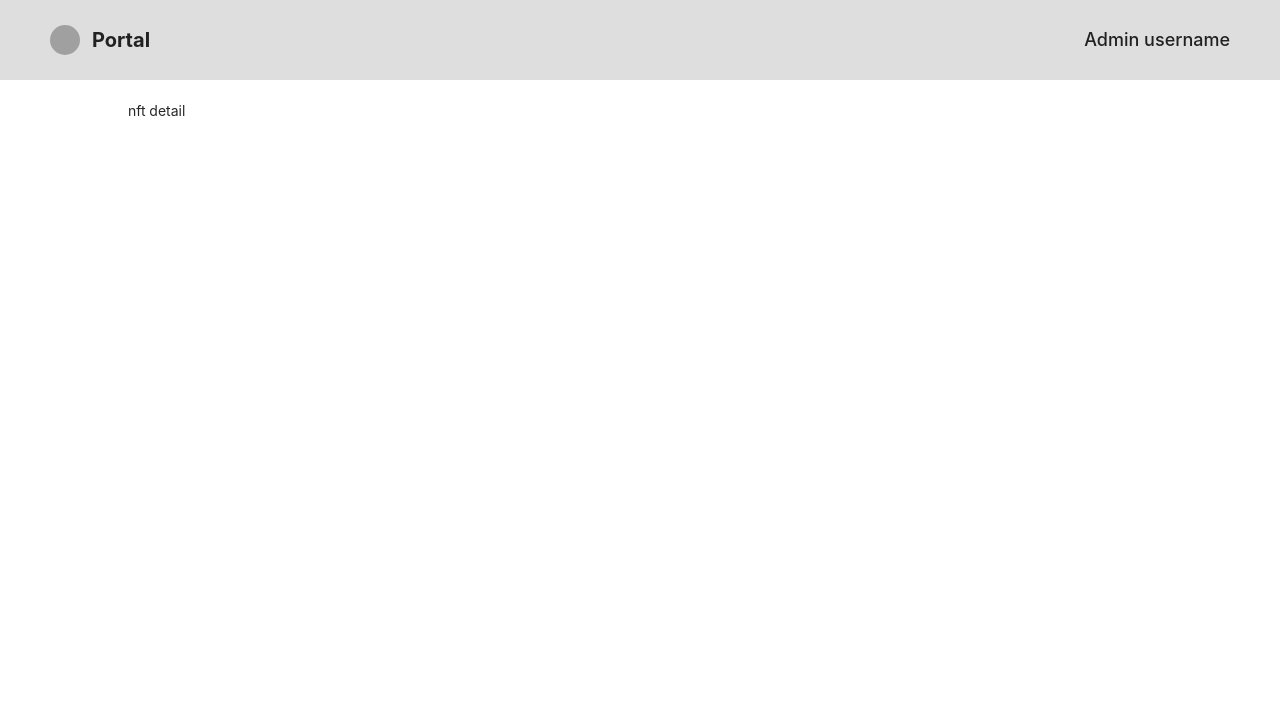
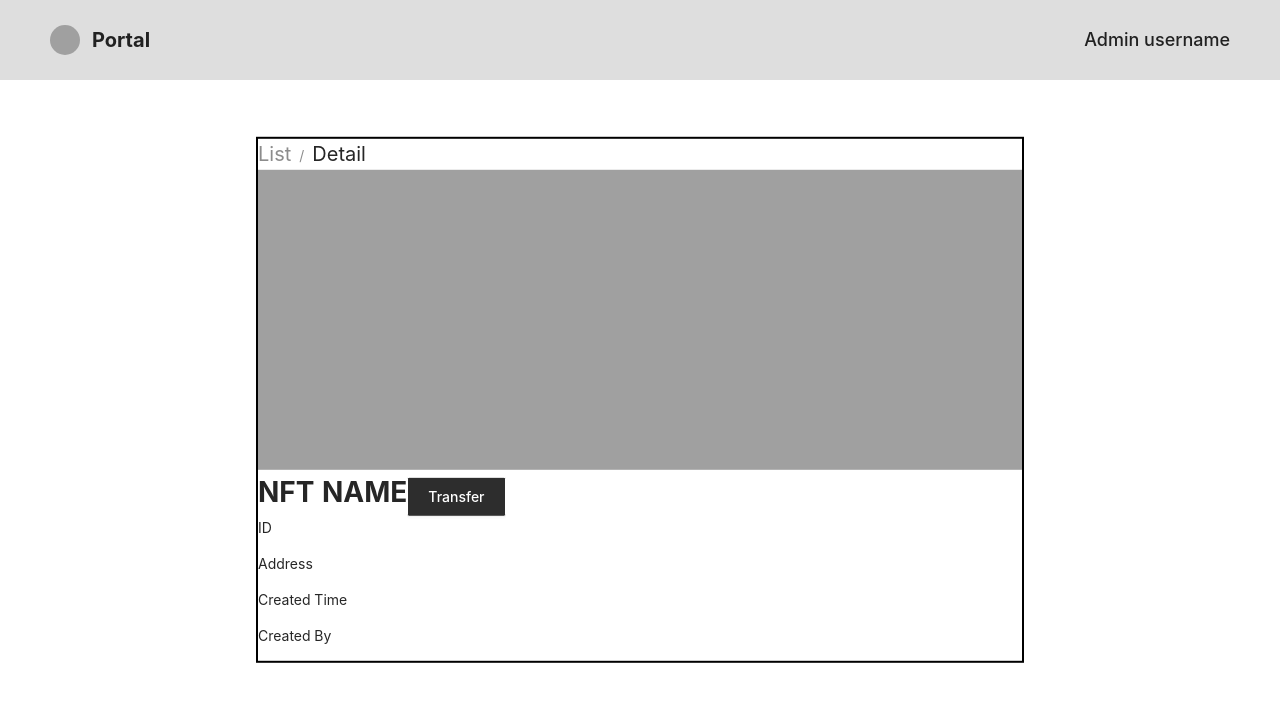
Before and after one commit to tw-bc-group/twbc-nft-admin-portal, a React (Create React App) app: page /detail in a window 1280 px wide. Shown: the top 702 px of the page. Built offline with nearby package versions, Linux system fonts and the light colour scheme.

Commit message:
feat: add elements to detail component

```diff
--- a/src/App.tsx
+++ b/src/App.tsx
@@ -5,6 +5,7 @@ import { BrowserRouter as Router, Route, Routes } from 'react-router-dom';
 import './App.css';
 import NFTDetail from './routes/detail'
 import CreateNFT from './routes/createNFT'
+import NFTTransfer from "./routes/NFTTransfer";
 
 const { Header } = Layout
 
@@ -22,6 +23,7 @@ const App = () => (
         <Route path="/" element={<NFTList/>} />
         <Route path="/detail" element={<NFTDetail/>} />
         <Route path="/create" element={<CreateNFT/>} />
+        <Route path="/transfer" element={<NFTTransfer/>} />
       </Routes>
 
     </div>
--- /dev/null
+++ b/src/css/detail.css
@@ -0,0 +1,23 @@
+.content {
+    position: absolute;
+    border: 2px solid black;
+    width: 60%;
+    top: 50%;
+    left: 50%;
+    transform: translate(-50%, -50%);
+}
+
+.breadcrumb {
+    font-size: 20px
+}
+
+.NFTimage {
+    width: 100%;
+    height: 300px;
+    background-color: #a0a0a0;
+}
+
+.detail-title {
+    font-size: 28px;
+    font-weight: bold;
+}
--- /dev/null
+++ b/src/routes/NFTTransfer.tsx
@@ -0,0 +1,5 @@
+import React from 'react'
+
+const NFTTransfer = () => (<div>nft transfer</div>)
+
+export default NFTTransfer
--- a/src/routes/detail.tsx
+++ b/src/routes/detail.tsx
@@ -1,5 +1,28 @@
 import React from 'react'
+import {Breadcrumb, Button} from "antd";
+import {Link} from "react-router-dom";
+import '../css/detail.css'
 
-const NFTDetail = () => (<div>nft detail</div>)
+const NFTDetail = () => (
+  <div className="content">
+    <Breadcrumb>
+      <Breadcrumb.Item className="breadcrumb">
+        <Link to="/">List</Link>
+      </Breadcrumb.Item>
+      <Breadcrumb.Item className="breadcrumb">
+        <Link to="/transfer">Detail</Link>
+      </Breadcrumb.Item>
+    </Breadcrumb>
+    <div className="NFTimage"></div>
+    <div>
+      <span className= "detail-title">NFT NAME</span>
+      <Link to="/transfer"><Button>Transfer</Button></Link>
+      <p>ID</p>
+      <p>Address</p>
+      <p>Created Time</p>
+      <p>Created By</p>
+    </div>
+  </div>
+)
 
 export default NFTDetail
```
